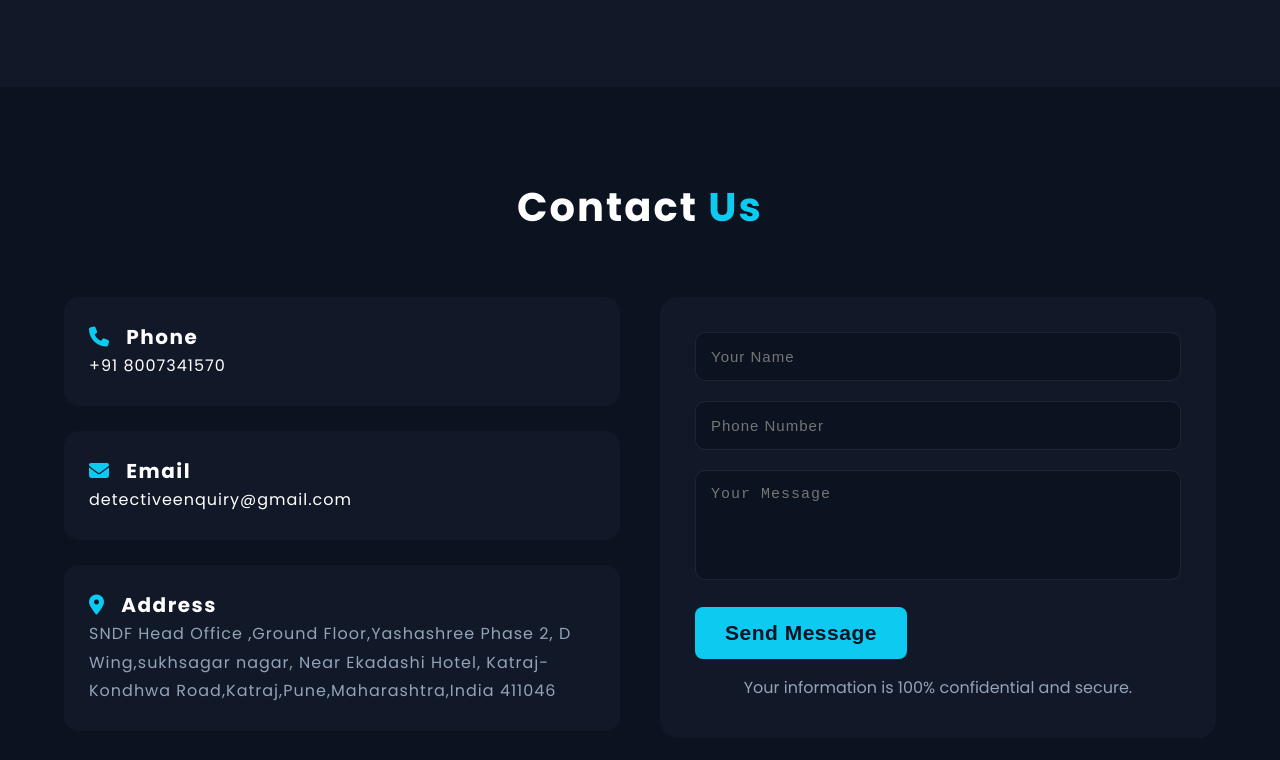
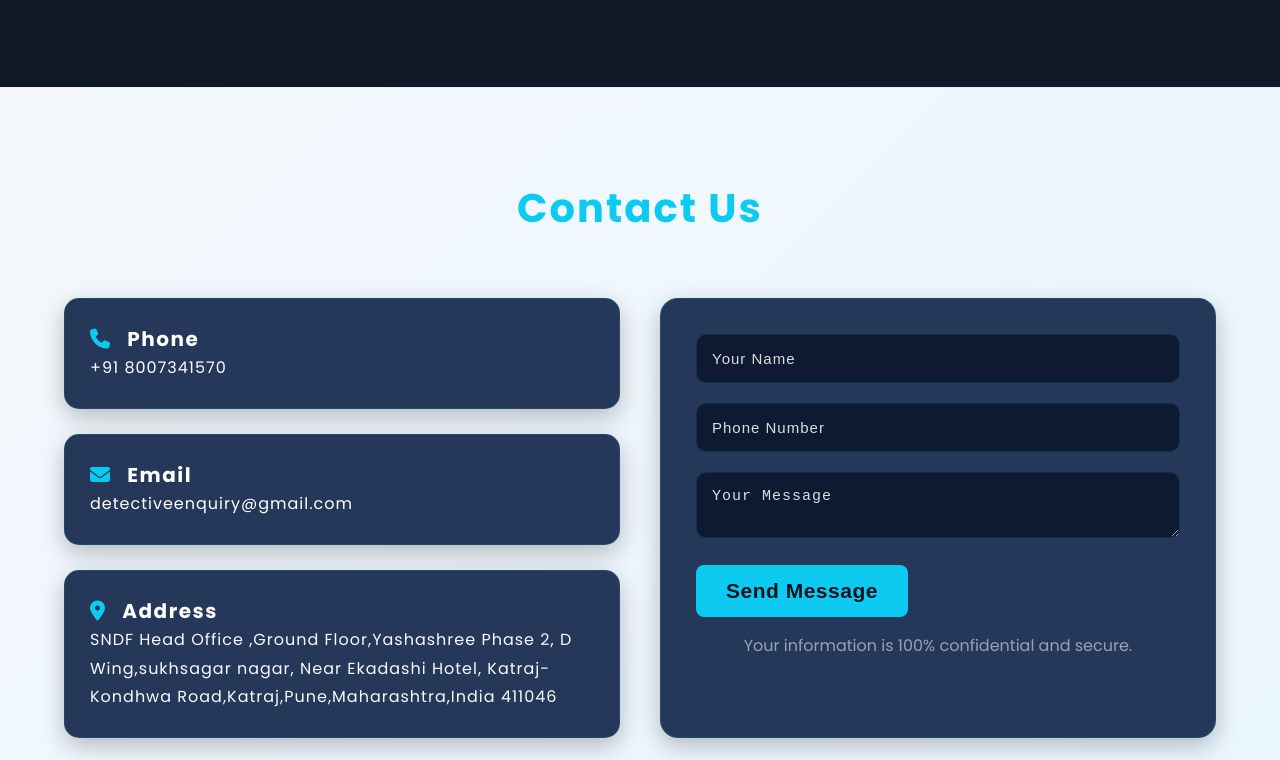
Before and after one commit to sndfsecurity/detective--4th-landing-page, a plain HTML site: page index.html in a window 1280 px wide. Shown: the part 4360-5120 px from the top of the page. Drawn offline with Linux system fonts and the light colour scheme.

Commit message:
contact section updated

```diff
--- a/index.css
+++ b/index.css
@@ -434,6 +434,16 @@ img{
 
 /* CONTACT */
 
+#contact{
+     background: linear-gradient(
+    135deg,
+    #f4f8fc,
+    #eaf6ff
+  );
+  border-top: 1px solid rgba(0, 212, 255, 0.08);
+  border-bottom: 1px solid rgba(0, 212, 255, 0.08);
+}
+
 .contact-wrapper{
   display:grid;
   grid-template-columns:repeat(2,1fr);
@@ -447,9 +457,15 @@ img{
 }
 
 .contact-box{
-  background:var(--secondary);
+
+  background: rgba(20, 40, 75, 0.92);
+  border: 1px solid rgba(0, 212, 255, 0.12);
+  backdrop-filter: blur(10px);
+  -webkit-backdrop-filter: blur(10px);
+  box-shadow: 0 8px 25px rgba(0, 0, 0, 0.25);
   padding:25px;
   border-radius:15px;
+
 }
 
 .contact-box i{
@@ -465,6 +481,7 @@ img{
 .contact-box p{
     font-size: 16px;
     letter-spacing: 1px;
+    color: #f8fafc;
 }
 
 .contact-box a {
@@ -478,7 +495,11 @@ img{
 
 
 .contact-form{
-  background:var(--secondary);
+  background: rgba(20, 40, 75, 0.92);
+  border: 1px solid rgba(0, 212, 255, 0.12);
+  backdrop-filter: blur(10px);
+  -webkit-backdrop-filter: blur(10px);
+  box-shadow: 0 8px 25px rgba(0, 0, 0, 0.25);
   padding:35px;
   border-radius:18px;
 }
@@ -488,8 +509,8 @@ img{
   width:100%;
   padding:15px;
   margin-bottom:20px;
-  background:#0b1220;
-  border:1px solid rgba(255,255,255,0.08);
+  background: rgba(5, 15, 35, 0.7);
+  border: 1px solid rgba(0, 212, 255, 0.12);
   border-radius:10px;
   color:#fff;
   outline:none;
@@ -497,14 +518,21 @@ img{
   letter-spacing: 1px;
 }
 
-.contact-form textarea{
-  height:110px;
-  resize:none;
+
+
+.contact-form input::placeholder,
+.contact-form textarea::placeholder {
+  color: rgba(255, 255, 255, 0.85);
 }
 
 .contact-form button{
   border:none;
   cursor:pointer;
+
+}
+
+#contact h2{
+    color:var(--primary);;
 
 }
 
```
